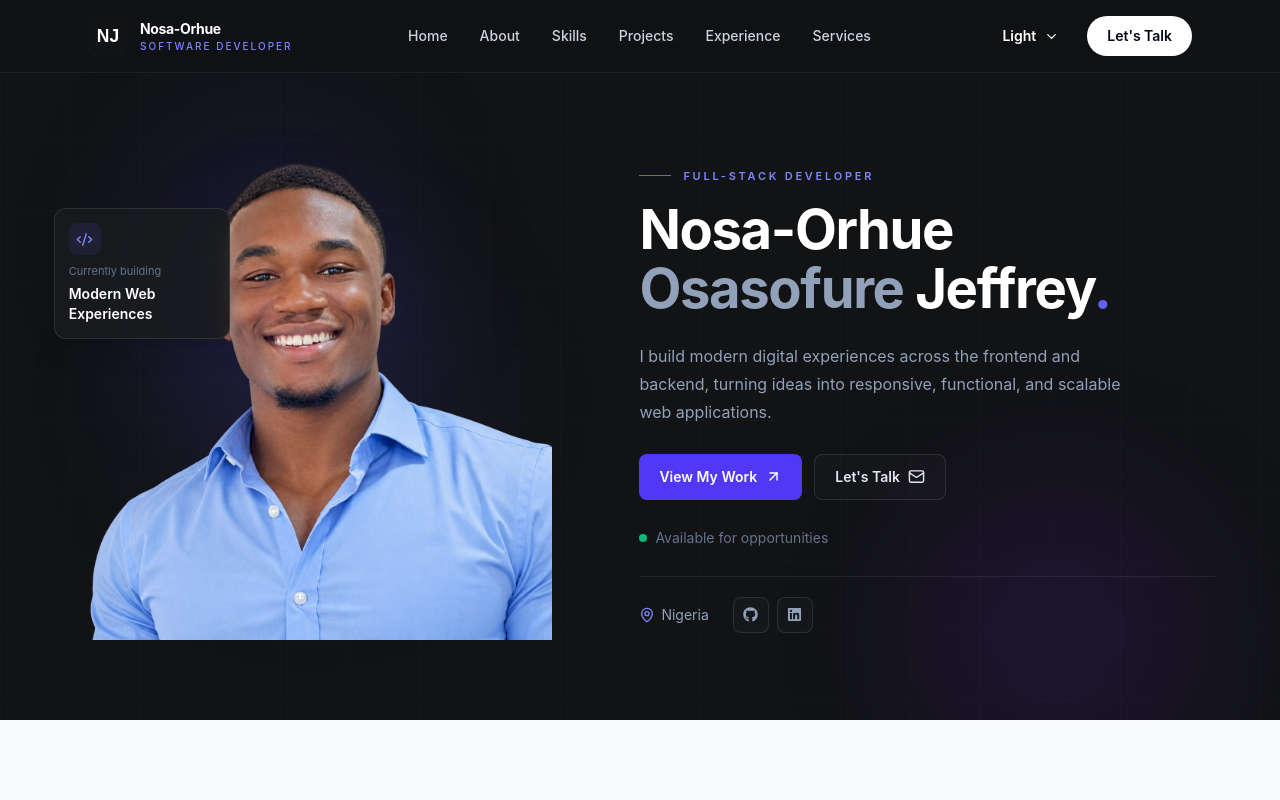
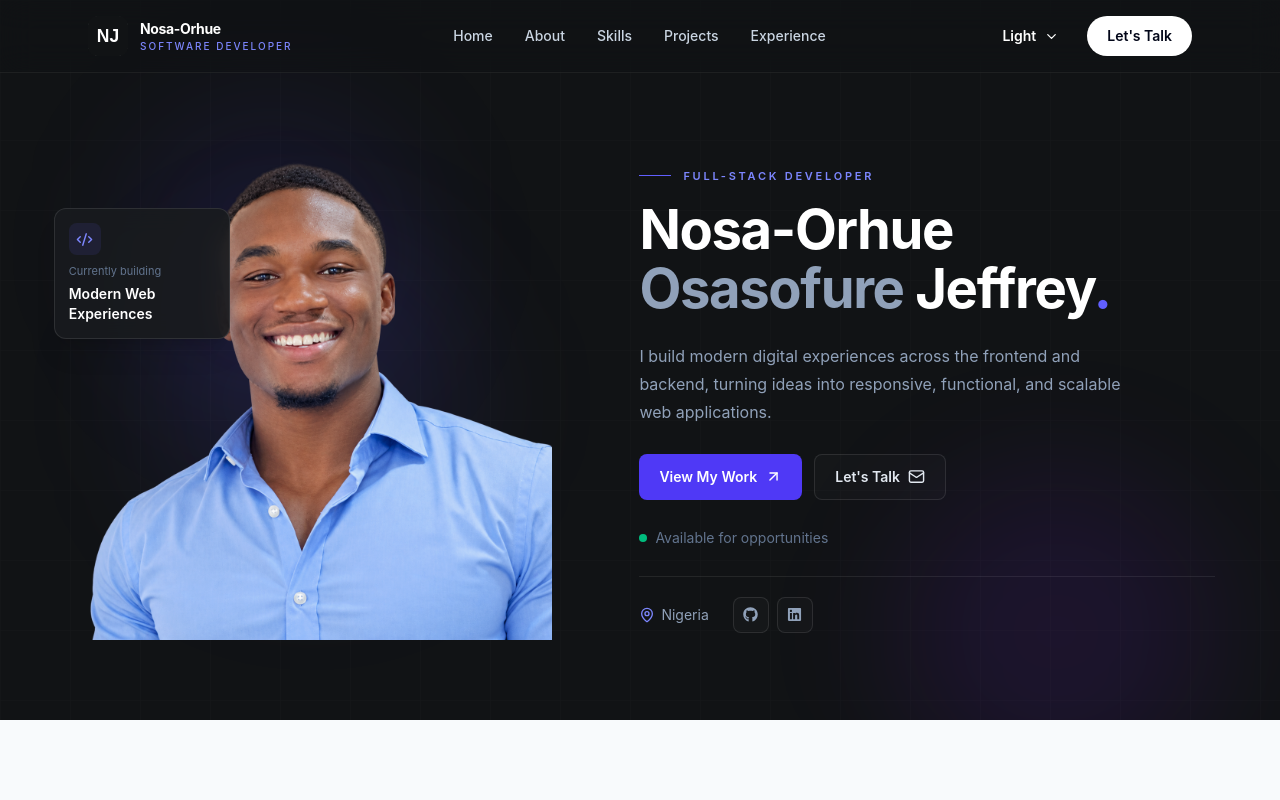
Before and after one commit to JeffJG-maker/my-portfolio, a React (Vite) app: page / in a window 1280 px wide. Shown: the top 800 px of the page. Built offline with nearby package versions, Linux system fonts and the light colour scheme.

Commit message:
updated the responsive height of the Hero Section

```diff
--- a/src/App.jsx
+++ b/src/App.jsx
@@ -7,7 +7,7 @@ import Skills from "./components/Skills";
 import Projects from "./components/Projects";
 import Experience from "./components/Experience";
 import Contact from "./components/Contact";
-import Services from "./components/Services";
+// import Services from "./components/Services";
 import Footer from "./components/Footer";
 
 function App() {
@@ -46,7 +46,7 @@ function App() {
         <Skills />
         <Projects />
         <Experience />
-        <Services />
+        {/* <Services /> */}
         <Contact />
       </main>
 
--- a/src/components/Hero.jsx
+++ b/src/components/Hero.jsx
@@ -11,7 +11,7 @@ const Hero = () => {
     return (
         <section
             id="home"
-            className="relative flex h-[90vh] items-center overflow-hidden bg-[#111315] pt-20 text-white"
+            className="relative flex lg:h-[90vh] md:h-[70vh] items-center overflow-hidden bg-[#111315] pt-20 text-white"
         >
             {/* Background glow */}
             <div className="pointer-events-none absolute left-[10%] top-[15%] h-72 w-72 rounded-full bg-indigo-600/10 blur-3xl" />
--- a/src/components/Navbar.jsx
+++ b/src/components/Navbar.jsx
@@ -11,7 +11,7 @@ function Navbar({ darkMode, setDarkMode }) {
         { name: "Skills", href: "#skills" },
         { name: "Projects", href: "#projects" },
         { name: "Experience", href: "#experience" },
-        { name: "Services", href: "#services" },
+        // { name: "Services", href: "#services" },
         // { name: "Contact", href: "#contact" },
     ];
 
@@ -27,7 +27,7 @@ function Navbar({ darkMode, setDarkMode }) {
                     className="group flex items-center gap-3"
                 >
                     <div className="flex h-10 w-10 items-center justify-center rounded-xl bg-white text-sm font-bold text-slate-950 transition-transform duration-300 group-hover:rotate-6">
-                        <img src="/nj-favicon.svg" alt="" className="h-full w-full"/>
+                        <img src="/nj-favicon.svg" alt="" className="h-full w-full" />
                     </div>
 
                     <div>
```
